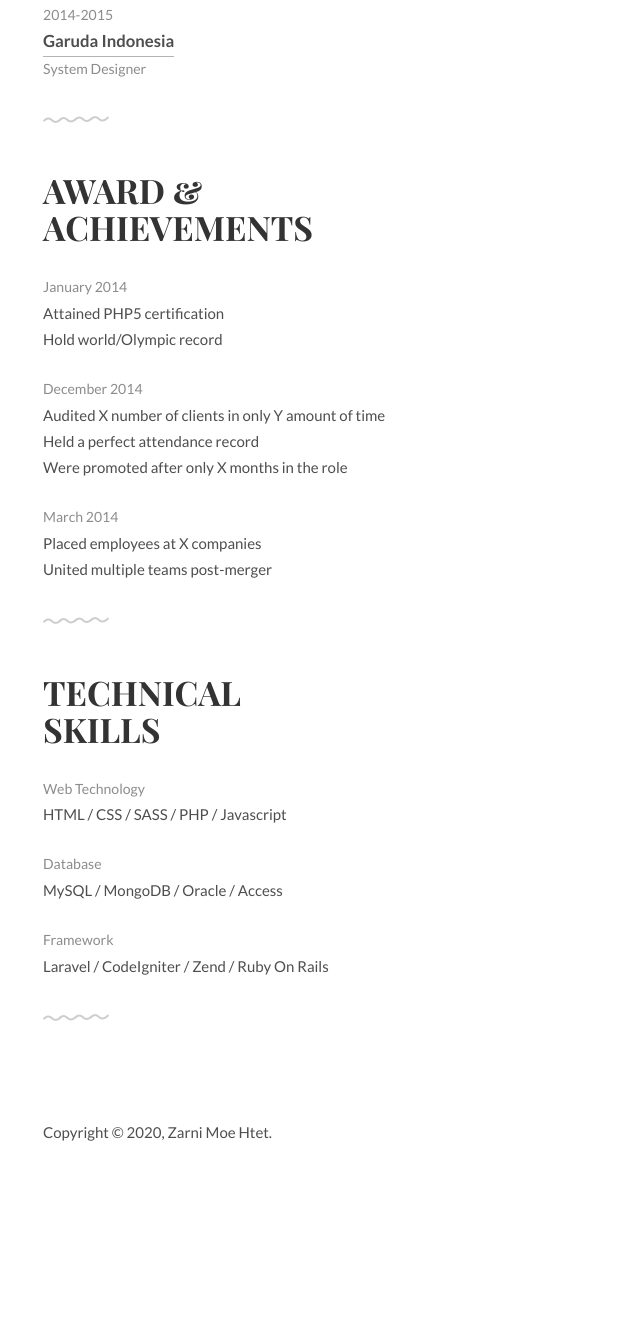
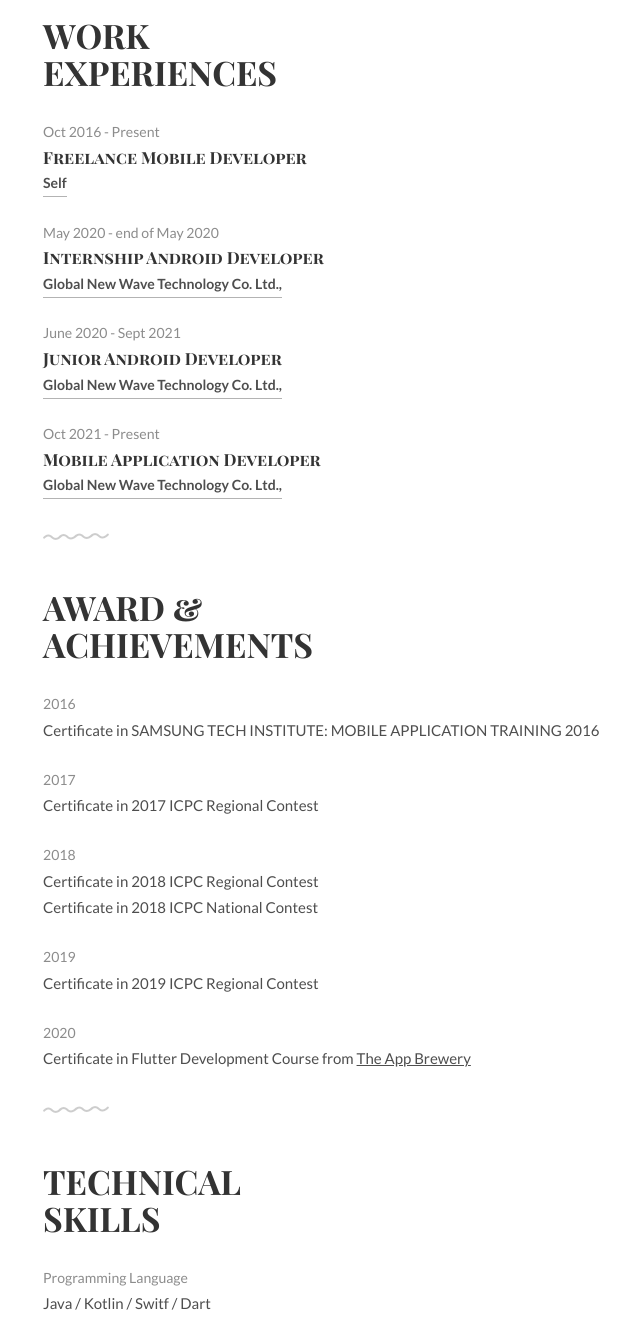
Before and after one commit to zarnimoehtet/zarnimoehtet.github.io, a plain HTML site: page index.html in a window 1280 px wide. Shown: the part 914-2234 px from the top of the page, without its empty margins (286-926 px from the left). Before the commit the page ends 2109 px from the top, so only its background shows below. Drawn offline with Linux system fonts and the light colour scheme.

Commit message:
update skills and experiences

```diff
--- a/index.html
+++ b/index.html
@@ -52,7 +52,7 @@
 					<h1>I live in<br><span id="typed"></span></h1>
 				</div>
 				<p>
-					Draco is a constellation in the far northern sky. Its name is Latin for dragon. Draco is circumpolar (that is, never setting) for many observers in the northern hemisphere. It was one of the 48 constellations listed by the 2nd century astronomer Ptolemy.
+					Experienced Mobile Application Developer with a demonstrated history of working in the information technology and services industry. Skilled in Mobile Application Development, Android Development, iOS, Flutter, and Android. Strong engineering professional with a Bachelor of Computer Science focused in Computer Science from University of Computer Studies, Hpa-an.
 				</p>
 
 					<ul class="social list-flat center">
@@ -63,10 +63,26 @@
 			   "><i class="fa fa-twitter" style=" width: 50px; height: 50px" ></i></a></li>
 						<li style="float: left;"><a href="https://github.com/zarnimoehtet"><i class="fa fa-github" style=" width: 50px; height: 50px"></i></a></li>
 						<li style="float: left;"><a href="https://bitbucket.org/zarnimoehtet/"><i class="fa fa-bitbucket" style=" width: 50px; height: 50px"></i></a></li>
+						<li style="float: left;"><a href="https://www.linkedin.com/in/zarni-moe-htet-2a523022a/"><i class="fa fa-linkedin" style=" width: 50px; height: 50px"></i></a></li>
 					</ul>
 
 
 			</div>
+		</div>
+
+	</div>
+
+	<!-- Education -->
+	<div class="skills section second" id="about">
+		<div class="container">
+			<h1>Education<br>Background</h1>
+			<ul class="skill-list list-flat">
+				<li>Dec 2015 - Mar 2020</li>
+				<li>B.C.SC (Final Year)</li>
+				<li>University of Computer Studies, Hpa-an</li>
+			</ul>
+
+
 		</div>
 	</div>
 
@@ -76,19 +92,27 @@
 		<div class="container">
 			<h1>Work<br>Experiences</h1>
 			<ul class="work-list">
-				<li>2014-2015</li>
-				<li><a href="#">PT Traveloka Indonesia</a></li>
-				<li>Web Designer</li>
+				<li>Oct 2016 - Present</li>
+				<li><b>Freelance Mobile Developer</b> </li>
+				<li><a href="#">Self</a></li>
 			</ul>
 			<ul class="work-list">
-				<li>2014-2015</li>
-				<li><a href="#">Wego</a></li>
-				<li>UI/UX Designer</li>
+				<li>May 2020 - end of May 2020</li>
+					<li><b>Internship Android Developer</b></li>
+				<li><a href="http://www.newwave-tech.com/">Global New Wave Technology Co. Ltd.,</a></li>
+
 			</ul>
 			<ul class="work-list">
-				<li>2014-2015</li>
-				<li><a href="#">Garuda Indonesia</a></li>
-				<li>System Designer</li>
+				<li>June 2020 - Sept 2021</li>
+				<li><b>Junior Android Developer</b></li>
+				<li><a href="http://www.newwave-tech.com/">Global New Wave Technology Co. Ltd.,</a></li>
+
+			</ul>
+			<ul class="work-list">
+				<li>Oct 2021 - Present</li>
+				<li><b>Mobile Application Developer</b></li>
+				<li><a href="http://www.newwave-tech.com/">Global New Wave Technology Co. Ltd.,</a></li>
+
 			</ul>
 		</div>
 	</div>
@@ -98,20 +122,31 @@
 		<div class="container">
 			<h1>Award &amp;<br>Achievements</h1>
 			<ul class="award-list list-flat">
-				<li>January 2014</li>
-				<li>Attained PHP5 certification</li>
-				<li>Hold world/Olympic record</li>
+				<li>2016</li>
+				<li>Certificate in SAMSUNG TECH INSTITUTE: MOBILE APPLICATION TRAINING 2016</li>
+
 			</ul>
 			<ul class="award-list list-flat">
-				<li>December 2014</li>
-				<li>Audited X number of clients in only Y amount of time</li>
-				<li>Held a perfect attendance record</li>
-				<li>Were promoted after only X months in the role</li>
+				<li>2017</li>
+				<li>Certificate in 2017 ICPC Regional Contest</li>
+
 			</ul>
 			<ul class="award-list list-flat">
-				<li>March 2014</li>
-				<li>Placed employees at X companies</li>
-				<li>United multiple teams post-merger</li>
+				<li>2018</li>
+				<li>Certificate in 2018 ICPC Regional Contest</li>
+				<li>Certificate in 2018 ICPC National Contest</li>
+			</ul>
+
+			<ul class="award-list list-flat">
+				<li>2019</li>
+				<li>Certificate in 2019 ICPC Regional Contest</li>
+
+			</ul>
+
+			<ul class="award-list list-flat">
+				<li>2020</li>
+				<li>Certificate in Flutter Development Course from <a href="https://appbrewery.com">The App Brewery</a></li>
+
 			</ul>
 		</div>
 	</div>
@@ -121,19 +156,22 @@
 		<div class="container">
 			<h1>Technical<br>Skills</h1>
 			<ul class="skill-list list-flat">
-				<li>Web Technology</li>
-				<li>HTML / CSS / SASS / PHP / Javascript</li>
+				<li>Programming Language</li>
+				<li>Java / Kotlin / Switf / Dart</li>
+			</ul>
+
+			<ul class="skill-list list-flat">
+				<li>Framework</li>
+				<li>Android / iOS / Flutter </li>
 			</ul>
 			<ul class="skill-list list-flat">
-				<li>Database</li>
-				<li>MySQL / MongoDB / Oracle / Access</li>
-			</ul>
-			<ul class="skill-list list-flat">
-				<li>Framework</li>
-				<li>Laravel / CodeIgniter / Zend / Ruby On Rails</li>
+				<li>Others</li>
+				<li>Firebase / Jetpack Compose / Graphql / CICD </li>
 			</ul>
 		</div>
 	</div>
+
+
 
 	<!-- Quote -->
 	<!-- <div class="quote">
@@ -146,7 +184,7 @@
 		<div class="container">
 			<div class="units-row">
 			    <div class="unit-50">
-			    	<p>Copyright © 2020, Zarni Moe Htet.</p>
+			    	<p>Copyright © 2023, Zarni Moe Htet.</p>
 			    </div>
 			   <!--  <div class="unit-50">
 					<ul class="social list-flat right">
--- a/scss/custom.scss
+++ b/scss/custom.scss
@@ -76,11 +76,28 @@
 .work {
 	.work-list {
 		margin-left: 0px;
+		li {
+			list-style: none;
+			font-size: em(15);
+			color: lighten($primary, 35%);
+
+			b {
+				padding-bottom: 5px;
+				font-size: em(19);
+				font-weight: 700;
+				text-decoration: none;
+				border-bottom: 1px solid lighten($primary, 50%);
+				&:hover {
+					border-bottom: 1px solid $primary;
+				}
+			}
+		}
 
 		li {
 			list-style: none;
 			font-size: em(15);
 			color: lighten($primary, 35%);
+
 			a {
 				padding-bottom: 5px;
 				font-size: em(19);
```
Also changed, not shown: css/custom.css, css/custom.min.css.
